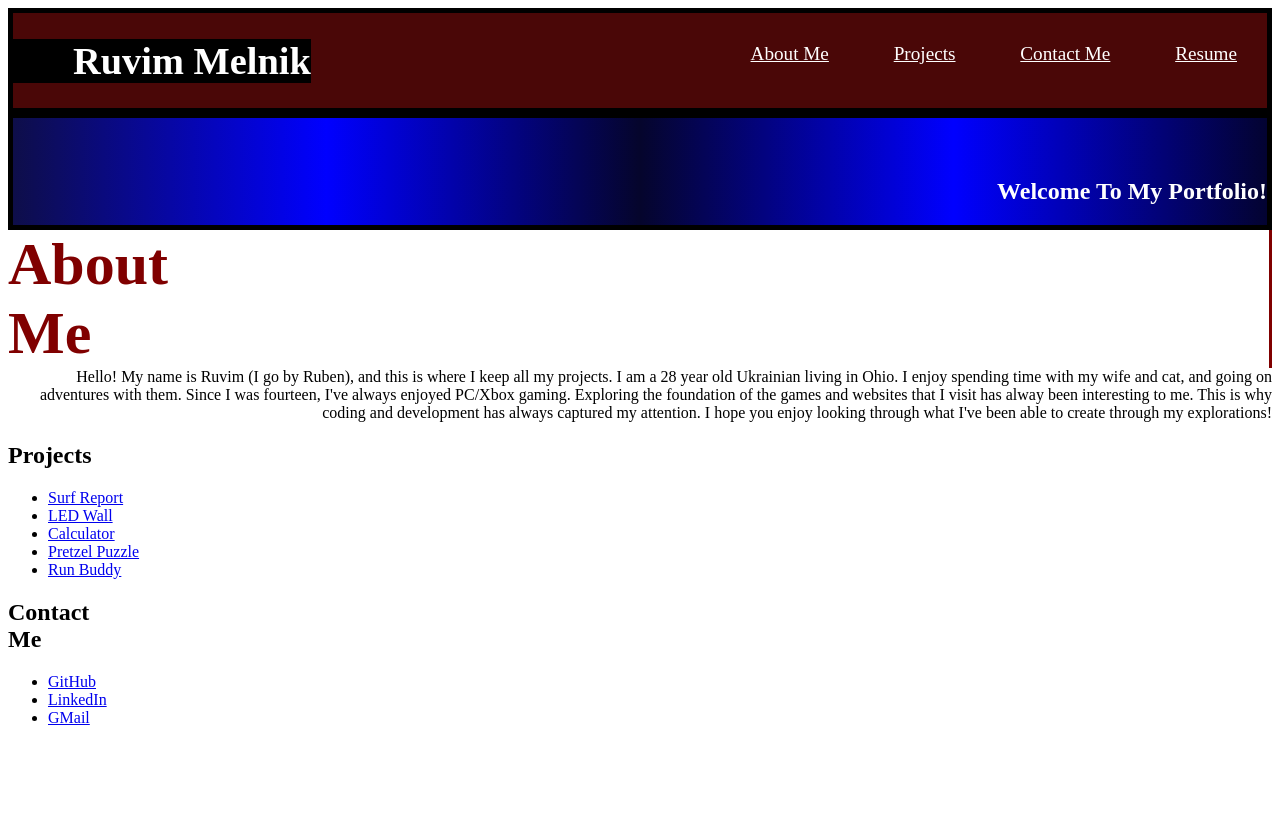
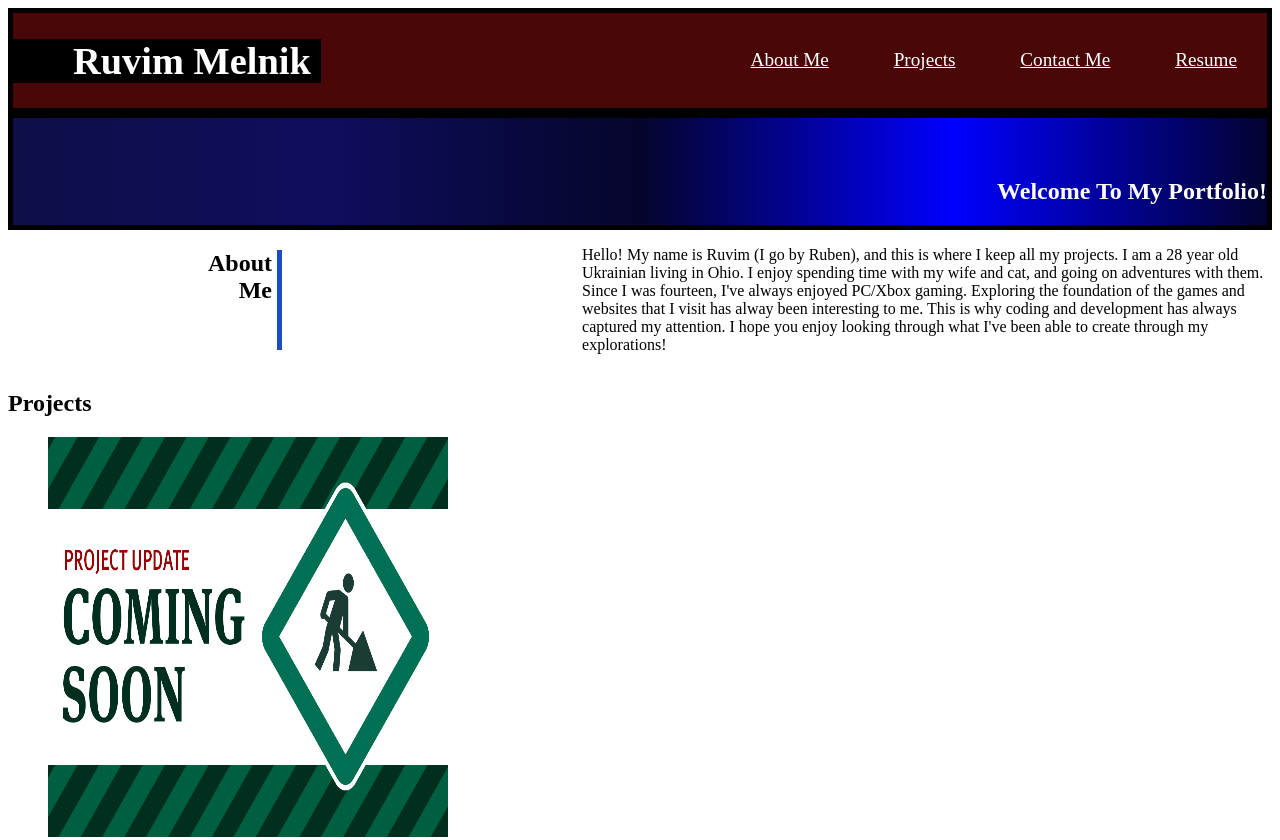
Before and after one commit to Ruben9933/Professional-Portfolio, a plain HTML site: page index.html in a window 1280 px wide. Shown: the top 840 px of the page. Before the commit the page ends 800 px from the top, so only its background shows below. Drawn offline with Linux system fonts and the light colour scheme.

Commit message:
placeholders added/css updated

```diff
--- a/CSS/style.css
+++ b/CSS/style.css
@@ -18,6 +18,7 @@ header h1 {
     color: white;
     font-style: bold;
     padding-left: 60px;
+    padding-right: 10px;
     background-color: black;
 }
 
@@ -25,13 +26,13 @@ header h2 {
     justify-content: space-between;
     display: flex;
     color: white;
-    float: right;
 }
 
 header nav {
     justify-content: space-between;
     display: flex;
     float: left;
+    padding-top: 6px;
 }
 
 header ul {
@@ -42,7 +43,12 @@ header ul {
     list-style-type: none;
     margin: 0;
     padding: 0;
+}
 
+header ul :hover {
+    background-color: black;
+    color: white;
+    border-radius: 50px;
 }
 
 header nav ul li {
@@ -64,7 +70,7 @@ header nav ul li a {
 .sub {
     justify-content: flex-end;
     display: flex;
-    background-image: linear-gradient(to right, rgb(14, 14, 73),blue,rgb(5, 5, 44),blue,rgb(3, 3, 49));
+    background-image: linear-gradient(to right, rgb(14, 14, 73),rgb(14, 14, 93),rgb(5, 5, 44),blue,rgb(3, 3, 49));
     color: white;
     padding-top: 40px;
     border-style: solid;
@@ -74,24 +80,48 @@ header nav ul li a {
 
 
 /*About Me*/
-.about-me {
+.main {
     display: flex;
-    justify-content: flex-start;
-    font-size: 60px;
-    color: maroon;
-    margin: auto;
-    border-right: solid;
-    padding-right: 10px black;
+    flex-direction: row;
 }
 
 .bio {
     display: flex;
-    justify-content: flex-end;
+    flex-direction: row;
+}
+
+.bio h1 {
+    display: flex;
+    flex-wrap: wrap;
     text-align: right;
-    margin: auto;
+    margin-left: 200px;
+    border-right: 5px solid rgb(26, 77, 195);
+    padding-right: 5px;
+}
+
+.bio p {
+    display: flex;
+    flex-wrap: wrap;
+    margin-left: 300px;
 }
 
 /*Projects*/
+.projects nav ul li {
+    display: flex;
+    flex-direction: row;
+    flex-wrap: wrap;
+    justify-content: space-between;
+}
+
+.projects nav ul li img {
+    display: flex;
+    flex-direction: row;
+    flex-wrap: wrap;
+    justify-content: space-between;
+}
+
+
+
 
 
 /*Contact Me*/
--- a/index.html
+++ b/index.html
@@ -29,12 +29,13 @@
             <h2>Welcome To My Portfolio!</h2>
         </div>
     </section>
-
-    <section>
-        <h1 class="about-me">About <br>Me</br></h1>
-            <p class="bio">
+    <main>
+        <section class="bio">
+            <h1>About <br>Me</br></h1>
+            <p>
                 Hello! My name is Ruvim (I go by Ruben), and this is where I keep all my projects. I am a 28
-                year old Ukrainian living in Ohio. I enjoy spending time with my wife and cat, and going on adventures with
+                year old Ukrainian living in Ohio. I enjoy spending time with my wife and cat, and going on adventures
+                with
                 them. Since I was fourteen, I've always enjoyed PC/Xbox gaming. Exploring
                 the foundation of the games and websites that I visit has alway been interesting to me. This
                 is why coding and development has always captured my attention. I hope you enjoy looking through
@@ -42,19 +43,20 @@
             </p>
         </section>
 
-    <section class="Projects">
+        <section class="projects">
             <h1>Projects</h1>
             <nav>
                 <ul>
-                <li><a href="Surf Report">Surf Report</a></li>
-                <li><a href="LED Wall">LED Wall</a></li>
-                <li><a href="Calculator">Calculator</a></li>
-                <li><a href="Pretzel Puzzle">Pretzel Puzzle</a></li>
-                <li><a href="Run Buddy">Run Buddy</a></li>
+                    <li class="projects"><a href="#"><img src="CSS/images/coming soon.gif" alt="update" width="400px" height="400px">Report</a></li>
+                    <li class="projects"><a href="#"><img src="CSS/images/coming soon.gif" alt="update" width="400px" height="400px">LED Wall</a></li>
+                    <li class="projects"><a href="#"><img src="CSS/images/coming soon.gif" alt="update" width="400px" height="400px">Calculator</a></li>
+                    <li class="projects"><a href="#"><img src="CSS/images/coming soon.gif" alt="update" width="400px" height="400px">Pretzel Puzzle</a></li>
+                    <li class="projects"><a href="Run Buddy">Run Buddy</a></li>
                 </ul>
             </nav>
         </section>
-
+    </main>
+    <footer>
         <section class="Contact-Me">
             <h1>Contact<br>Me</br></h1>
             <nav>
@@ -65,6 +67,7 @@
                 </ul>
             </nav>
         </section>
+    </footer>
 
     <section class="Resume">
         <article></article>
```
Also changed, not shown: CSS/images/coming soon.gif (added). Lines whose indentation alone changed are shown as unchanged.
